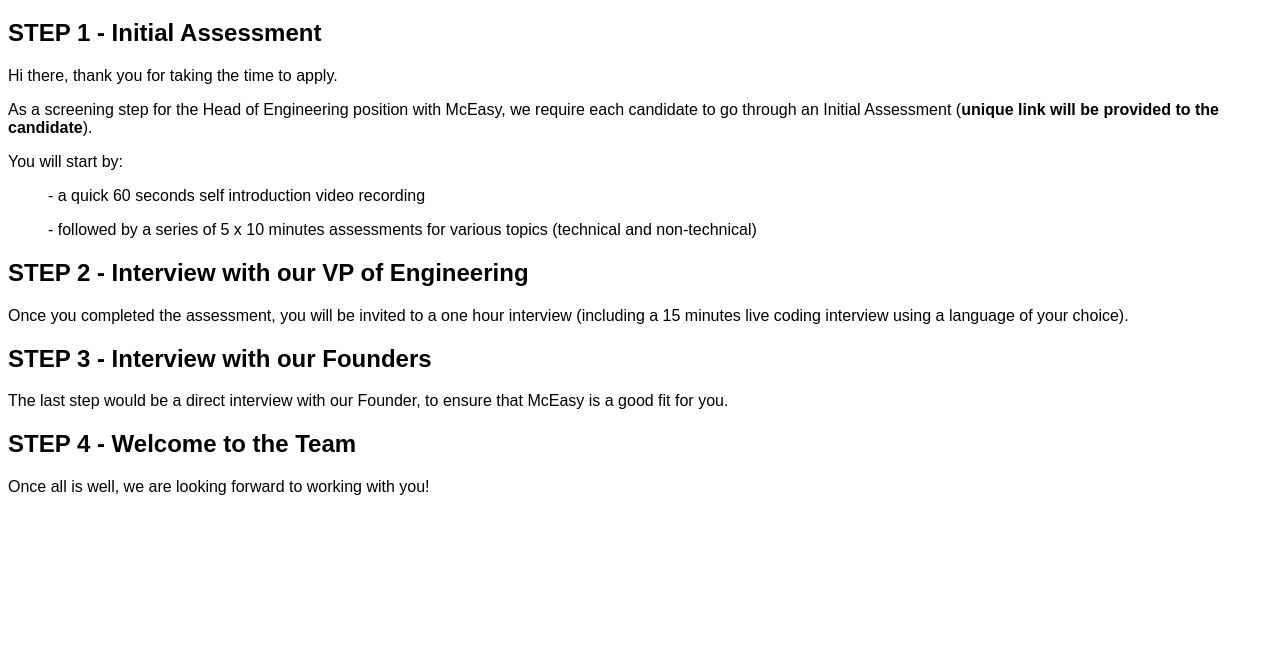
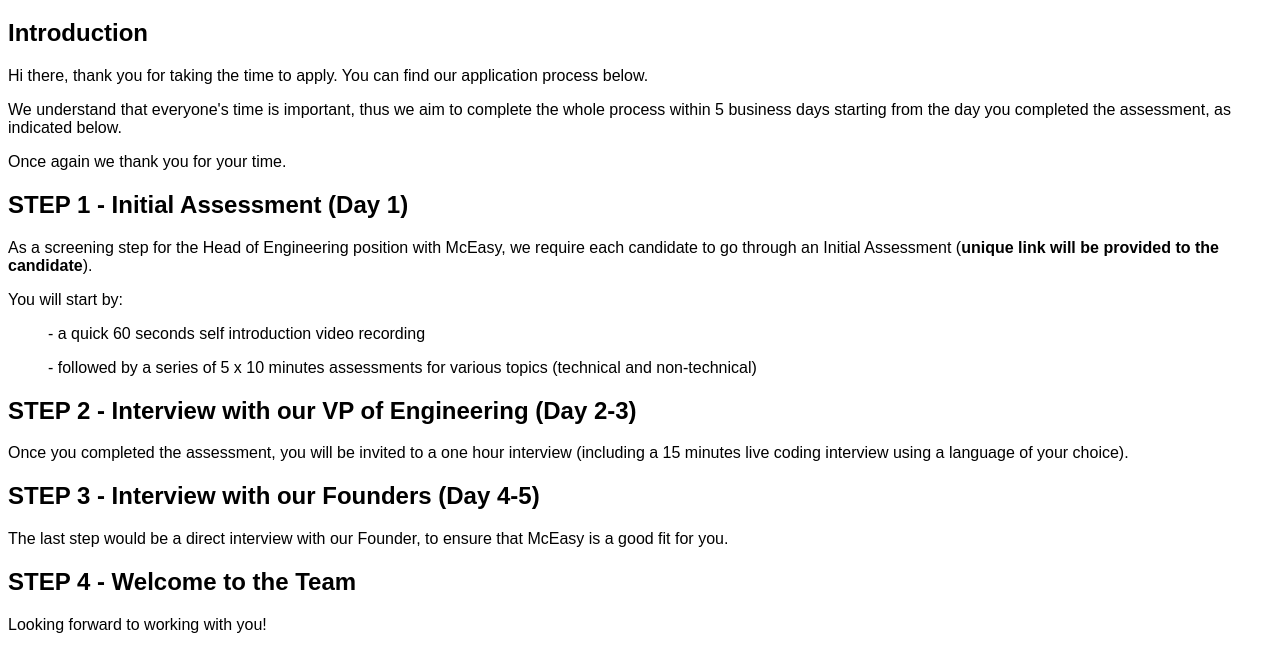
Before and after one commit to davidgunadi/davidgunadi.github.io, a plain HTML site: page headOfEngineering/index.html in a window 1280 px wide. Shown: the part 99-770 px from the top of the page. Drawn offline with Linux system fonts and the light colour scheme.

Commit message:
Update index.html

```diff
--- a/headOfEngineering/index.html
+++ b/headOfEngineering/index.html
@@ -12,20 +12,23 @@
     <h1>
         <img src="mceasy.jpg" alt="McEasy"> Head of Engineering
     </h1>
-<h2>STEP 1 - Initial Assessment</h2>
-    <p>Hi there, thank you for taking the time to apply.</p>
+<h2>Introduction</h2>
+    <p>Hi there, thank you for taking the time to apply. You can find our application process below.</p>
+    <p>We understand that everyone's time is important, thus we aim to complete the whole process within 5 business days starting from the day you completed the assessment, as indicated below.</p>
+    <p>Once again we thank you for your time.</p>
+<h2>STEP 1 - Initial Assessment (Day 1)</h2>
     <p>As a screening step for the Head of Engineering position with McEasy, we require each candidate to go through an Initial Assessment (<b>unique link will be provided to the candidate</b>).</p>
     <p>You will start by:
         <ul>- a quick 60 seconds self introduction video recording</ul>
         <ul>- followed by a series of 5 x 10 minutes assessments for various topics (technical and non-technical)</ul></p>
 
-<h2>STEP 2 - Interview with our VP of Engineering</h2>
+<h2>STEP 2 - Interview with our VP of Engineering (Day 2-3)</h2>
     <p>Once you completed the assessment, you will be invited to a one hour interview (including a 15 minutes live coding interview using a language of your choice).</p>
 
-<h2>STEP 3 - Interview with our Founders</h2>
+<h2>STEP 3 - Interview with our Founders (Day 4-5)</h2>
     <p>The last step would be a direct interview with our Founder, to ensure that McEasy is a good fit for you.</p>
 
 <h2>STEP 4 - Welcome to the Team</h2>
-    <p>Once all is well, we are looking forward to working with you!</p>
+    <p>Looking forward to working with you!</p>
 </body>
 </html>
```
